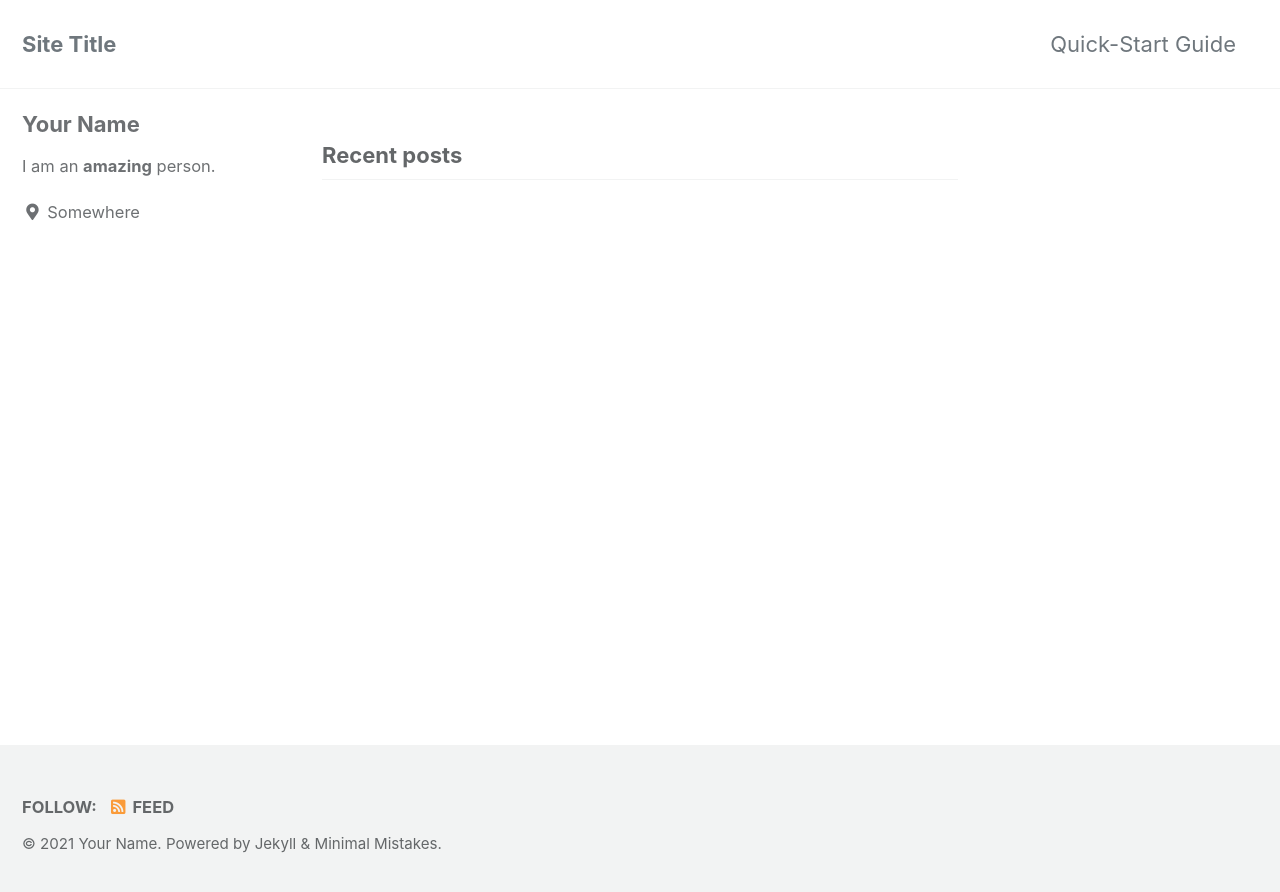
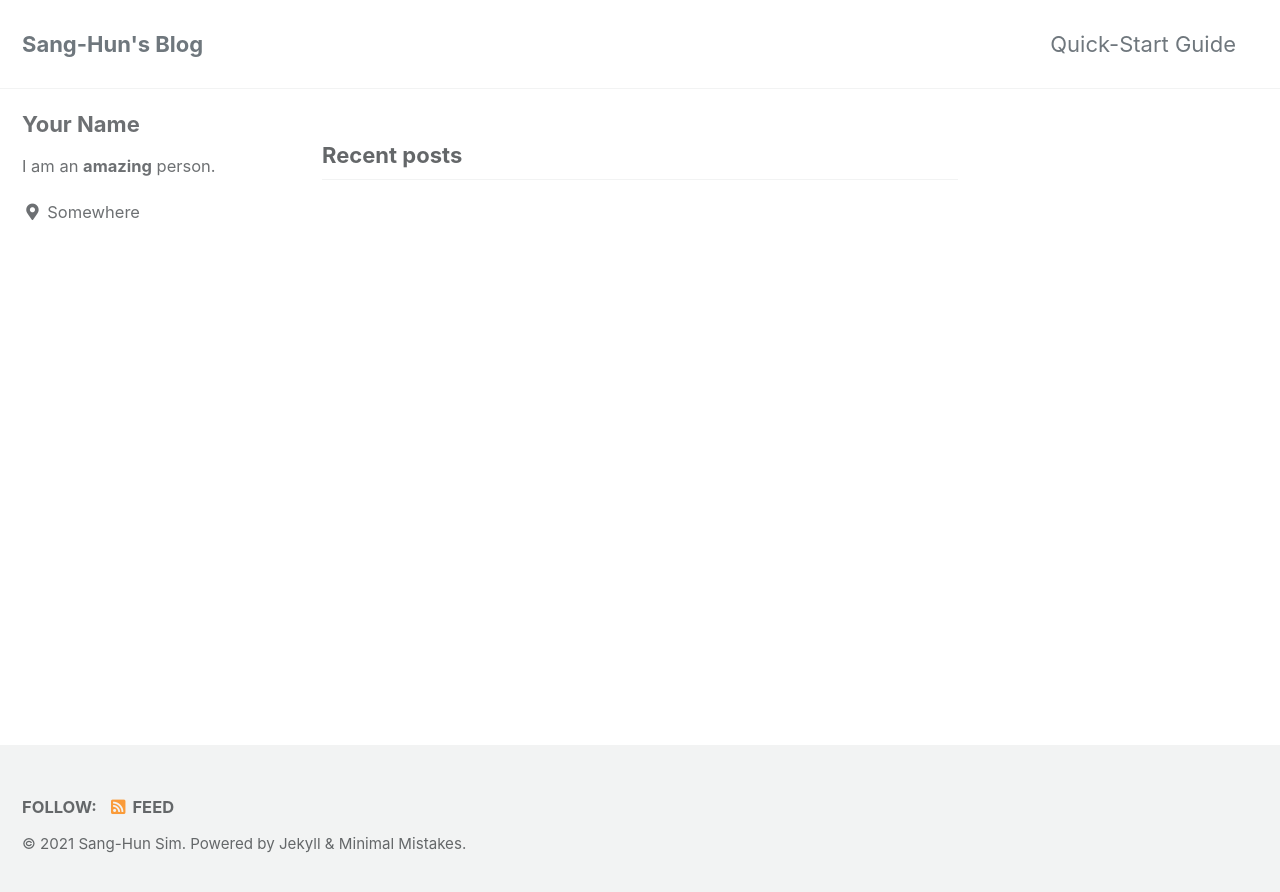
Before and after one commit to sanghoonsim/sanghoonsim.github.io, a Jekyll site: the page built from index.html, in a window 1280 px wide. Shown: the top 892 px of the page. Built offline with Jekyll 4.4.1, drawn with Linux system fonts in a browser that asks for light colours; cached includes are drawn as plain includes; the list of posts is cut into pages by our own code.

Commit message:
Update _config.yml

```diff
--- a/_config.yml
+++ b/_config.yml
@@ -16,13 +16,13 @@ minimal_mistakes_skin    : "default" # "air", "aqua", "contrast", "dark", "dirt"
 
 # Site Settings
 locale                   : "en-US"
-title                    : "Site Title"
+title                    : "Sang-Hun's Blog"
 title_separator          : "-"
 subtitle                 : # site tagline that appears below site title in masthead
-name                     : "Your Name"
+name                     : "Sang-Hun Sim"
 description              : "An amazing website."
-url                      : # the base hostname & protocol for your site e.g. "https://mmistakes.github.io"
-baseurl                  : # the subpath of your site, e.g. "/blog"
+url                      : "https://sanghoonsim.github.io"
+baseurl                  : "/blog"
 repository               : # GitHub username/repo-name e.g. "mmistakes/minimal-mistakes"
 teaser                   : # path of fallback teaser image, e.g. "/assets/images/500x300.png"
 logo                     : # path of logo image to display in the masthead, e.g. "/assets/images/88x88.png"
```
